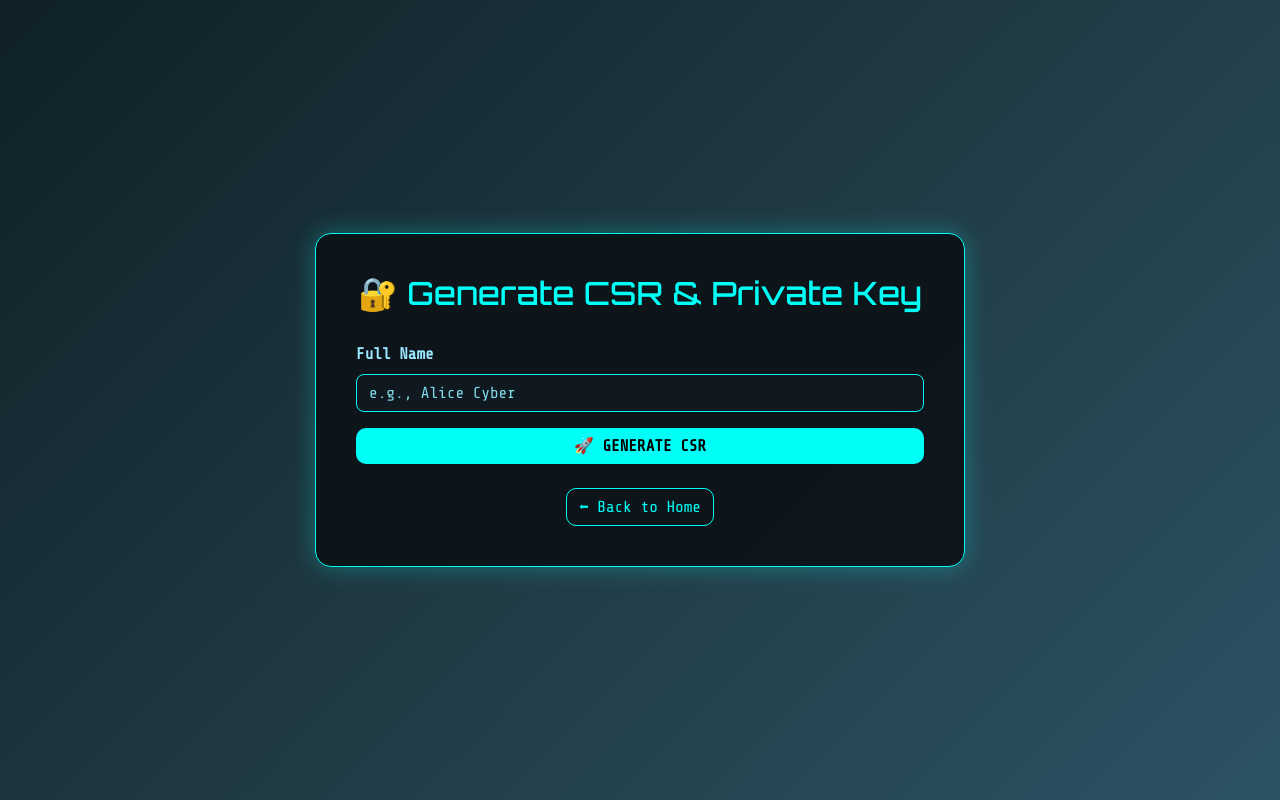
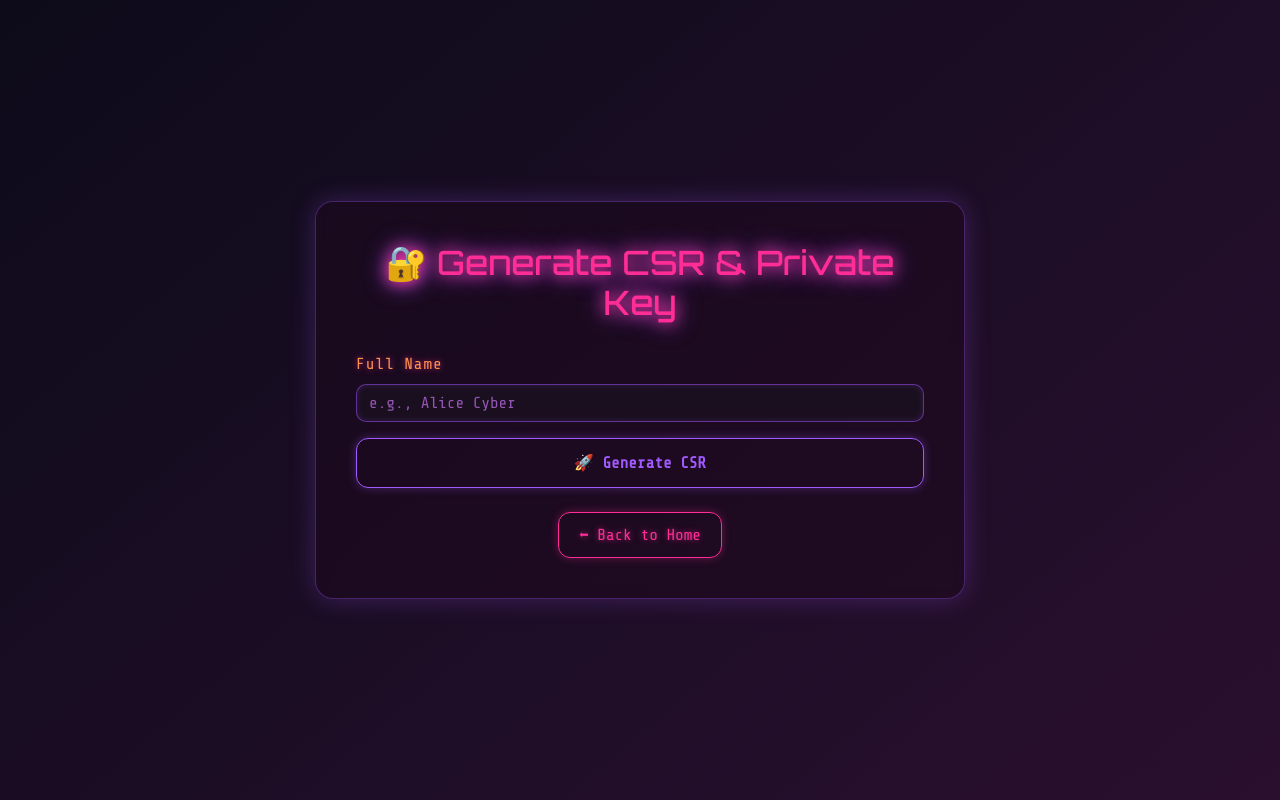
Before and after one commit to ravi31-k/Mini-PKI, a Flask app: page /register in a window 1280 px wide. Run offline with Flask 3, Linux system fonts and the light colour scheme.

Commit message:
Update register  HTML

```diff
--- a/templates/register.html
+++ b/templates/register.html
@@ -40,78 +40,122 @@
   <meta charset="UTF-8" />
   <meta name="viewport" content="width=device-width, initial-scale=1.0" />
   <title>Generate CSR - Mini PKI</title>
+
   <link href="https://cdn.jsdelivr.net/npm/bootstrap@5.3.3/dist/css/bootstrap.min.css" rel="stylesheet" />
-  <link href="https://fonts.googleapis.com/css2?family=Share+Tech+Mono&family=Orbitron:wght@500&display=swap" rel="stylesheet">
+  <link href="https://fonts.googleapis.com/css2?family=Orbitron:wght@500&family=Share+Tech+Mono&display=swap" rel="stylesheet">
+
   <style>
     body {
-      background: linear-gradient(135deg, #0f2027, #203a43, #2c5364);
+      background: linear-gradient(140deg, #0d0b1a, #2a0f2f);
       font-family: 'Share Tech Mono', monospace;
-      color: #f0f0f0;
+      color: #ff2d95;
       min-height: 100vh;
       display: flex;
       align-items: center;
       justify-content: center;
+      text-shadow: 0 0 6px #ff2d95aa;
     }
+
     .container-card {
       max-width: 650px;
       width: 100%;
-      background: rgba(12, 17, 23, 0.9);
-      border: 1px solid #00fff7;
-      border-radius: 16px;
-      box-shadow: 0 0 25px rgba(0, 255, 247, 0.3);
+      background: rgba(30, 10, 30, 0.55);
+      border: 1px solid #a259ff55;
+      border-radius: 18px;
+      box-shadow: 0 0 25px #a259ff44;
       padding: 40px;
+      backdrop-filter: blur(6px);
+      transition: 0.3s ease;
     }
+
+    .container-card:hover {
+      box-shadow: 0 0 35px #ff2d9577;
+      transform: translateY(-3px);
+    }
+
     .page-title {
-      font-size: 2rem;
+      font-size: 2.1rem;
       font-family: 'Orbitron', sans-serif;
-      color: #00fff7;
+      color: #ff2d95;
+      text-shadow: 0 0 15px #ff2d95, 0 0 25px #a259ff;
+      text-align: center;
       margin-bottom: 30px;
-      text-align: center;
     }
+
     .form-label {
-      font-weight: 600;
-      color: #9be7ff;
+      color: #ff914d;
+      font-size: 1rem;
+      letter-spacing: 1px;
     }
+
     .form-control {
+      background-color: #1a0f1f;
+      border: 1px solid #a259ff88;
+      color: #ff2d95;
+      border-radius: 10px;
+      box-shadow: 0 0 6px #a259ff33 inset;
+    }
+
+    .form-control::placeholder {
+      color: #d47affaa;
+    }
+
+    .form-control:focus {
+      background-color: #1a0f1f;
+      border-color: #ff2d95;
+      box-shadow: 0 0 12px #ff2d95aa;
+      color: #ff2d95;
+    }
+
+    .btn-custom {
+      background-color: transparent;
+      border: 1px solid #a259ff;
+      color: #a259ff;
+      box-shadow: 0 0 10px #a259ff55;
+      padding: 12px;
+      font-weight: bold;
+      border-radius: 12px;
+      transition: 0.3s ease;
+      font-size: 1rem;
+    }
+
+    .btn-custom:hover {
+      background-color: #ff914d;
+      border-color: #ff914d;
+      color: #120614;
+      box-shadow: 0 0 18px #ff914d;
+    }
+
+    .btn-back {
+      border-radius: 12px;
+      border: 1px solid #ff2d95;
+      color: #ff2d95;
+      background-color: transparent;
+      padding: 10px 20px;
+      transition: 0.3s;
+      box-shadow: 0 0 10px #ff2d9555;
+    }
+
+    .btn-back:hover {
+      background-color: #ff2d95;
+      color: #1a0f1f;
+      box-shadow: 0 0 18px #ff2d95;
+    }
+
+    .alert {
+      background-color: rgba(255, 45, 149, 0.05);
+      border-left: 5px solid #ff2d95;
       border-radius: 8px;
-      background-color: #101820;
-      color: #00fff7;
-      border: 1px solid #00fff7;
-    }
-    .form-control::placeholder {
-      color: #7fdde9;
-    }
-    .btn-custom {
-      background-color: #00fff7;
-      color: #000;
-      font-weight: bold;
-      border: none;
-      border-radius: 10px;
-      text-transform: uppercase;
-    }
-    .btn-custom:hover {
-      background-color: #00c0ba;
-    }
-    .btn-back {
-      border-radius: 10px;
-      color: #00fff7;
-      border: 1px solid #00fff7;
-      background-color: transparent;
-    }
-    .btn-back:hover {
-      background-color: #00fff7;
-      color: #000;
-    }
-    .alert {
-      background-color: #14232e;
-      border-left: 5px solid #00fff7;
-      color: #fff;
+      color: #ffb6d7;
+      box-shadow: 0 0 12px #ff2d9544;
     }
   </style>
 </head>
+
 <body>
   <div class="container container-card">
     <h2 class="page-title">🔐 Generate CSR & Private Key</h2>
+
     {% with messages = get_flashed_messages(with_categories=true) %}
       {% if messages %}
         {% for category, message in messages %}
```
